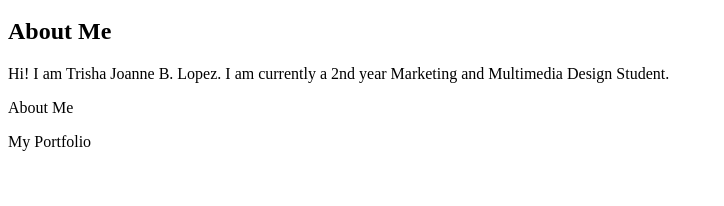
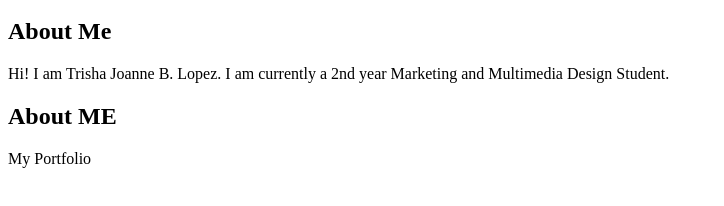
Before and after one commit to trishajoanne-lopez/it0043-portfolio-M2T1-, a plain HTML site: page index.html in a window 1280 px wide. Shown: the part 100-306 px from the top of the page, without its empty margins (0-724 px from the left). Drawn offline with Linux system fonts and the light colour scheme.

Commit message:
fix article heading on index page

```diff
--- a/index.html
+++ b/index.html
@@ -27,7 +27,7 @@
             </p>
         </section>
             <article>
-                About Me
+                <h2>About ME</h2>
             </article>
 
     </main>
```
